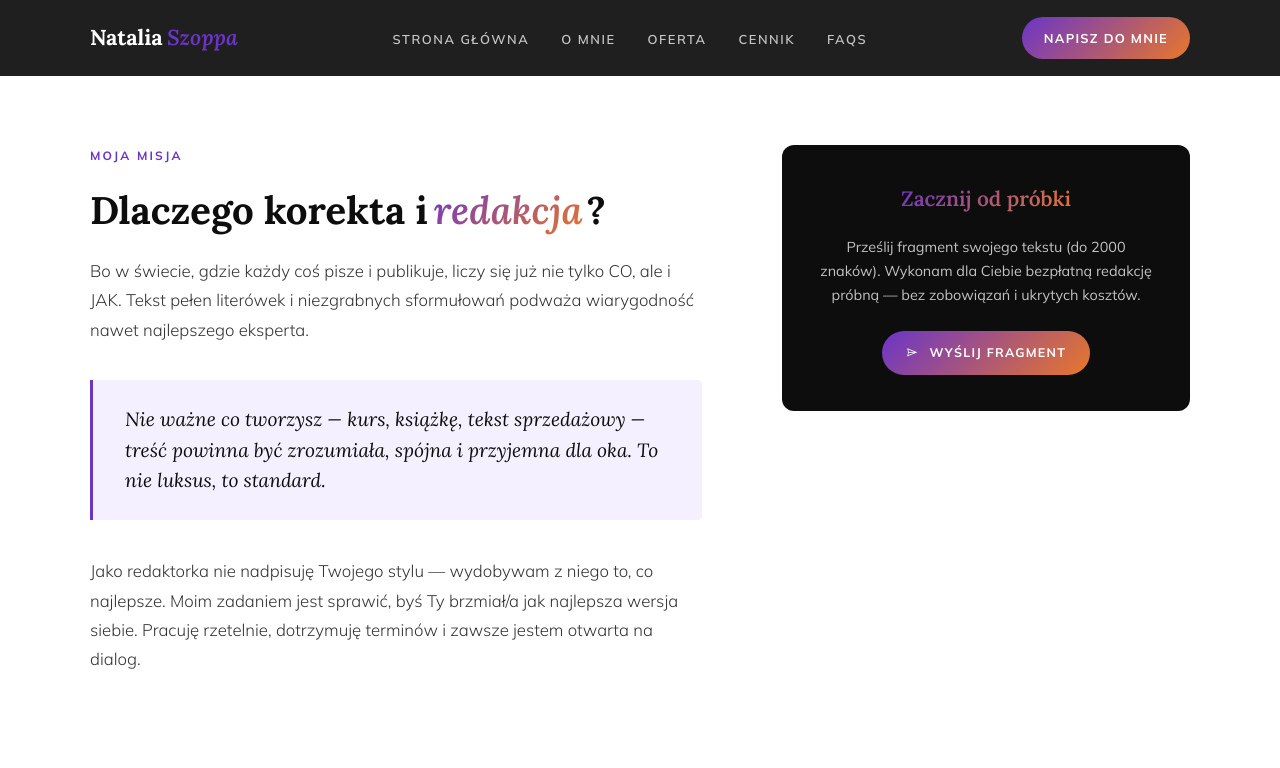
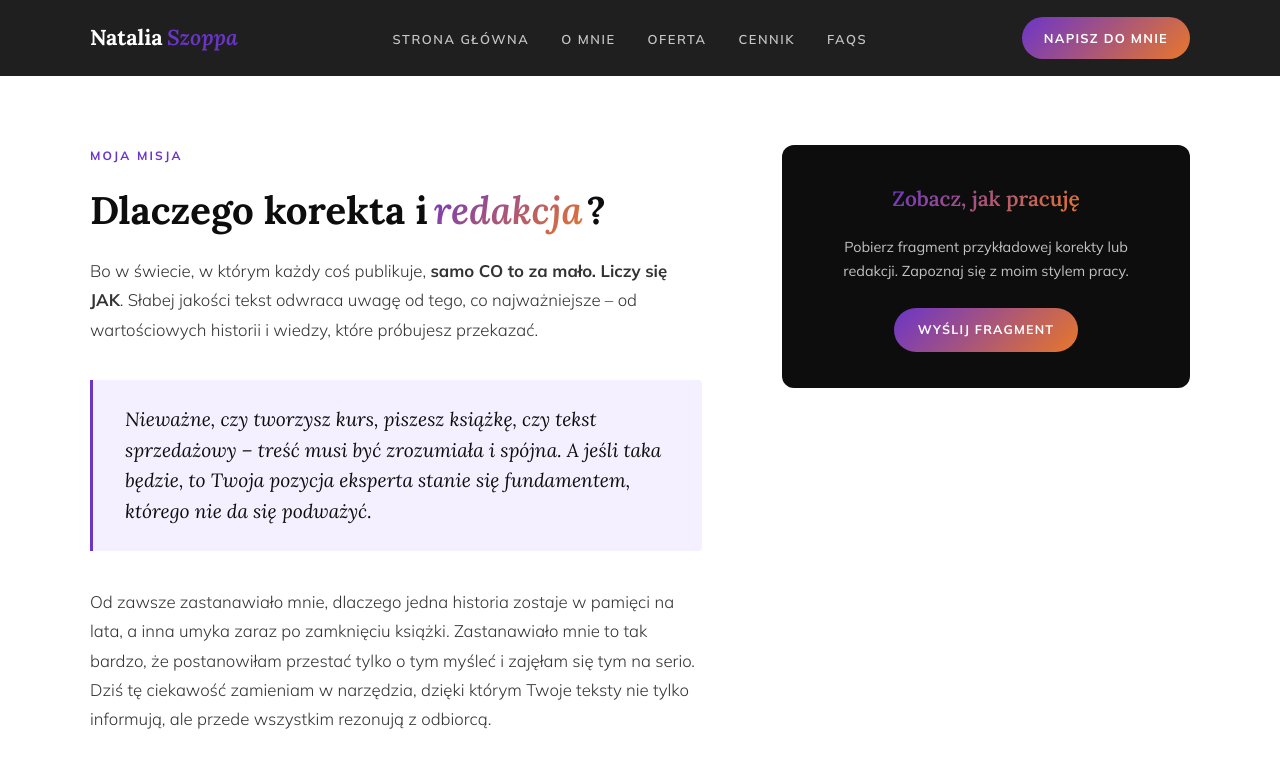
Before and after one commit to Bonnie00726/nataliaszoppa, a Jekyll site: the page built from index.html, in a window 1280 px wide and 900 px high, scrolled down 2781 px. Shown: the top 768 px of the window. Built offline with Jekyll 4.4.1, drawn with Linux system fonts in a browser that asks for light colours; some of the changed text lies outside the part shown.

Commit message:
Update index.html

```diff
--- a/index.html
+++ b/index.html
@@ -48,7 +48,7 @@
         <div class="about-grid">
             <div class="about-img-wrap reveal">
                 <img src="https://i.imgur.com/blcFNFU.jpeg" alt="Natalia Szoppa">
-                <div class="about-img-caption">„Każde słowo ma swoje właściwe miejsce”.</div>
+                <div class="about-img-caption">„Jeśli kiedyś powiem cos mądrego, to te słowa wylądują w tej ramce!”.</div>
             </div>
             <div class="about-text reveal delay-1">
                 <div class="eyebrow">O mnie</div>
@@ -76,7 +76,7 @@
             <div class="service-card">
                 <div class="service-icon"><i class="las la-highlighter"></i></div>
                 <h3>Redakcja</h3>
-                <p>Praca nad stylem, logiką i spójnością. Porządkuję treść, by była płynna, wciągająca i łatwa w odbiorze — bez utraty Twojego głosu.</p>
+                <p>Praca nad stylem, logiką i spójnością. Porządkuję treść, by była płynna, wciągająca i łatwa w odbiorze.</p>
             </div>
             <div class="service-card">
                 <div class="service-icon"><i class="las la-spell-check"></i></div>
@@ -86,18 +86,14 @@
             <div class="service-card">
                 <div class="service-icon"><i class="las la-book-open"></i></div>
                 <h3>Skład DTP</h3>
-                <p>Przygotowanie profesjonalnego pliku do druku lub dystrybucji w formacie e-book. Gwarantuję estetyczny i czytelny efekt końcowy.</p>
+                <p>W PRZYGOTOWANIU</p>
             </div>
             <div class="service-card">
                 <div class="service-icon"><i class="las la-glasses"></i></div>
                 <h3>Beta reading</h3>
                 <p>Krytyczne spojrzenie na fabułę, budowę postaci i logikę narracji jeszcze przed redakcją. Pomagam wyłapać luki i niespójności.</p>
             </div>
-            <div class="service-card">
-                <div class="service-icon"><i class="las la-language"></i></div>
-                <h3>Angielski online</h3>
-                <p>Indywidualne sesje skupione na praktycznej komunikacji i terminologii branży wydawniczej — dla twórców i redaktorów.</p>
-            </div>
+
         </div>
     </div>
 </section>
@@ -108,17 +104,17 @@
             <div class="mission-text reveal">
                 <div class="eyebrow">Moja misja</div>
                 <h2 class="section-h2">Dlaczego korekta i<em>redakcja</em>?</h2>
-                <p>Bo w świecie, gdzie każdy coś pisze i publikuje, liczy się już nie tylko CO, ale i JAK. Tekst pełen literówek i niezgrabnych sformułowań podważa wiarygodność nawet najlepszego eksperta.</p>
+                <p>Bo w świecie, w którym każdy coś publikuje, <b>samo CO to za mało. Liczy się JAK</b>. Słabej jakości tekst odwraca uwagę od tego, co najważniejsze – od wartościowych historii i wiedzy, które próbujesz przekazać. </p>
                 <div class="blockquote">
-                    <p>Nie ważne co tworzysz — kurs, książkę, tekst sprzedażowy — treść powinna być zrozumiała, spójna i przyjemna dla oka. To nie luksus, to standard.</p>
+                    <p>Nieważne, czy tworzysz kurs, piszesz książkę, czy tekst sprzedażowy – treść musi być zrozumiała i spójna. A jeśli taka będzie, to Twoja pozycja eksperta stanie się fundamentem, którego nie da się podważyć.</p>
                 </div>
-                <p>Jako redaktorka nie nadpisuję Twojego stylu — wydobywam z niego to, co najlepsze. Moim zadaniem jest sprawić, byś Ty brzmiał/a jak najlepsza wersja siebie. Pracuję rzetelnie, dotrzymuję terminów i zawsze jestem otwarta na dialog.</p>
+                <p>Od zawsze zastanawiało mnie, dlaczego jedna historia zostaje w pamięci na lata, a inna umyka zaraz po zamknięciu książki. Zastanawiało mnie to tak bardzo, że postanowiłam przestać tylko o tym myśleć i zajęłam się tym na serio. Dziś tę ciekawość zamieniam w narzędzia, dzięki którym Twoje teksty nie tylko informują, ale przede wszystkim rezonują z odbiorcą.</p>
             </div>
             <div class="mission-aside reveal delay-2">
                 <div class="mission-aside-card">
-                    <h4>Zacznij od próbki</h4>
-                    <p>Prześlij fragment swojego tekstu (do 2000 znaków). Wykonam dla Ciebie bezpłatną redakcję próbną — bez zobowiązań i ukrytych kosztów.</p>
-                    <a href="{{ site.baseurl }}/kontakt.html" class="btn-primary"><i class="las la-paper-plane"></i> Wyślij fragment</a>
+                    <h4>Zobacz, jak pracuję</h4>
+                    <p>Pobierz fragment przykładowej korekty lub redakcji. Zapoznaj się z moim stylem pracy.</p>
+                    <a href="{{ site.baseurl }}/kontakt.html" class="btn-primary">Wyślij fragment</a>
                 </div>
             </div>
         </div>
@@ -138,17 +134,17 @@
         <div class="reviews-grid">
             <div class="review-card reveal delay-1">
                 <div class="review-stars"><i class="las la-star"></i><i class="las la-star"></i><i class="las la-star"></i><i class="las la-star"></i><i class="las la-star"></i></div>
-                <p class="review-text">Natalia zredagowała moją debiutancką powieść z niesamowitą dbałością o szczegóły. Zachowała mój styl, poprawiając wszystko, co nie działało. Efekt przeszedł moje oczekiwania.</p>
+                <p class="review-text">Twoja opinia.</p>
                 <div class="review-author"><div class="review-avatar">M</div><div><div class="review-name">Marta K.</div><div class="review-role">Autorka powieści fantasy</div></div></div>
             </div>
             <div class="review-card reveal delay-2">
                 <div class="review-stars"><i class="las la-star"></i><i class="las la-star"></i><i class="las la-star"></i><i class="las la-star"></i><i class="las la-star"></i></div>
-                <p class="review-text">Skład DTP mojego e-booka wyszedł perfekcyjnie. Natalia zaproponowała kilka rozwiązań typograficznych, o których nie miałam pojęcia, a które zrobiły ogromną różnicę.</p>
+                <p class="review-text">Kolejna pozytywna opinia.</p>
                 <div class="review-author"><div class="review-avatar">A</div><div><div class="review-name">Agata W.</div><div class="review-role">Twórczyni kursów online</div></div></div>
             </div>
             <div class="review-card reveal delay-3">
                 <div class="review-stars"><i class="las la-star"></i><i class="las la-star"></i><i class="las la-star"></i><i class="las la-star"></i><i class="las la-star"></i></div>
-                <p class="review-text">Korekta materiałów firmowych była pilna i obszerna. Natalia zmieściła się w terminie i pokazała mi błędy, których sam bym nie wyłapał. Polecam z całego serca.</p>
+                <p class="review-text">I jeszcze jedna pozytywna opinia.</p>
                 <div class="review-author"><div class="review-avatar">T</div><div><div class="review-name">Tomasz R.</div><div class="review-role">Właściciel agencji marketingowej</div></div></div>
             </div>
         </div>
@@ -160,9 +156,9 @@
         <div class="eyebrow reveal" style="text-align: center; justify-content: center;">Proces</div>
         <h2 class="section-h2 reveal delay-1" style="text-align: center; margin-bottom: 64px;">Współpraca w <em>skrócie</em></h2>
         <div class="steps">
-            <div class="step reveal delay-1"><div class="step-num"><span>1</span></div><div class="step-name">Zapytanie</div><p class="step-desc">Piszesz do mnie z opisem projektu — podaj objętość, rodzaj tekstu i preferowany termin.</p></div>
-            <div class="step reveal delay-2"><div class="step-num"><span>2</span></div><div class="step-name">Wycena i próbka</div><p class="step-desc">Otrzymujesz przejrzystą ofertę oraz bezpłatny fragment redakcji próbnej — bez zobowiązań.</p></div>
-            <div class="step reveal delay-3"><div class="step-num"><span>3</span></div><div class="step-name">Realizacja</div><p class="step-desc">Nanoszę poprawki w trybie śledzenia zmian, zachowując Twój unikalny styl i spójność treści.</p></div>
+            <div class="step reveal delay-1"><div class="step-num"><span>1</span></div><div class="step-name">Zapytanie</div><p class="step-desc">Wysyłasz mail z opisem projektu. Podajesz objętość, rodzaj tekstu, opisujesz problemy i dodajesz inne informacje, które pomogą mi zrozumieć, czego potrzebujesz.</p></div>
+            <div class="step reveal delay-2"><div class="step-num"><span>2</span></div><div class="step-name">Wycena i próbka</div><p class="step-desc">Otrzymujesz przejrzystą ofertę, czyli cenę, zakres prac, krótkie wyjaśnienie, jakich zmian będzie wymagał tekst oraz informację o dostępnych terminach.</p></div>
+            <div class="step reveal delay-3"><div class="step-num"><span>3</span></div><div class="step-name">Realizacja</div><p class="step-desc">Gdy podpiszemy umowę i zapłacisz za usługę, ja nanoszę poprawki w trybie śledzenia zmian.</p></div>
             <div class="step reveal delay-4"><div class="step-num"><span>4</span></div><div class="step-name">Gotowe!</div><p class="step-desc">Otrzymujesz gotowy plik oraz zwięzłe wskazówki autorskie. Służę pomocą przy ewentualnych pytaniach.</p></div>
         </div>
     </div>
@@ -216,10 +212,10 @@
         <div class="eyebrow reveal">Dowiedz się więcej</div>
         <h2 class="section-h2 reveal delay-1" style="margin-bottom: 40px;">Potrzebujesz więcej<em>informacji</em>?</h2>
         <div class="tiles-grid">
-            <a href="{{ site.baseurl }}/cennik.html" class="tile tile--warm reveal delay-1"><i class="las la-wallet"></i><h3>Cennik i pakiety</h3><p>Przejrzyste stawki i elastyczne pakiety — płacisz tylko za to, czego potrzebujesz.</p><div class="tile-arrow"><i class="las la-arrow-right"></i></div></a>
-            <a href="{{ site.baseurl }}/faqs.html" class="tile tile--dark reveal delay-2"><i class="las la-question-circle"></i><h3>Baza wiedzy (FAQ)</h3><p>Znajdź błyskawiczne odpowiedzi na najczęstsze pytania dotyczące współpracy.</p><div class="tile-arrow"><i class="las la-arrow-right"></i></div></a>
-            <a href="{{ site.baseurl }}/o-mnie.html" class="tile tile--gold reveal delay-3"><i class="las la-tools"></i><h3>Standardy pracy</h3><p>Sprawdź, jakich narzędzi używam, jak dbam o pliki i jak wygląda mój workflow.</p><div class="tile-arrow"><i class="las la-arrow-right"></i></div></a>
-            <a href="{{ site.baseurl }}/kontakt.html" class="tile tile--warm reveal delay-4"><i class="las la-envelope"></i><h3>Szybki kontakt</h3><p>Masz inne pytania? Napisz do mnie bezpośrednio.</p><div class="tile-arrow"><i class="las la-arrow-right"></i></div></a>
+            <a href="{{ site.baseurl }}/cennik.html" class="tile tile--warm reveal delay-1"><i class="las la-wallet"></i><h3>Cennik i pakiety</h3><p>Każdy tekst traktuję jak osobną historię, a cenę dopasowuję do stopnia skomplikowania materiału i nakładu pracy.</p><div class="tile-arrow"><i class="las la-arrow-right"></i></div></a>
+            <a href="{{ site.baseurl }}/faqs.html" class="tile tile--dark reveal delay-2"><i class="las la-question-circle"></i><h3>Baza wiedzy (FAQ)</h3><p>Znajdź odpowiedzi na najczęstsze pytania dotyczące współpracy.</p><div class="tile-arrow"><i class="las la-arrow-right"></i></div></a>
+            <a href="{{ site.baseurl }}/o-mnie.html" class="tile tile--gold reveal delay-3"><i class="las la-tools"></i><h3>Więcej o współpracy</h3><p>Dowiedz się, jak przebiega współpraca krok po kroku. </p><div class="tile-arrow"><i class="las la-arrow-right"></i></div></a>
+            <a href="{{ site.baseurl }}/kontakt.html" class="tile tile--warm reveal delay-4"><i class="las la-envelope"></i><h3>Oferta w szczegółach</h3><p>Nadal nie wiesz, którą usługę wybrać? Przeczytaj ten poradnik, aby podjąć najlepszą dla siebie decyzję.</p><div class="tile-arrow"><i class="las la-arrow-right"></i></div></a>
         </div>
     </div>
 </section>
```
